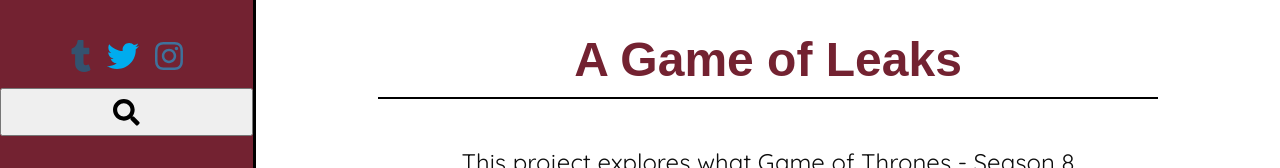
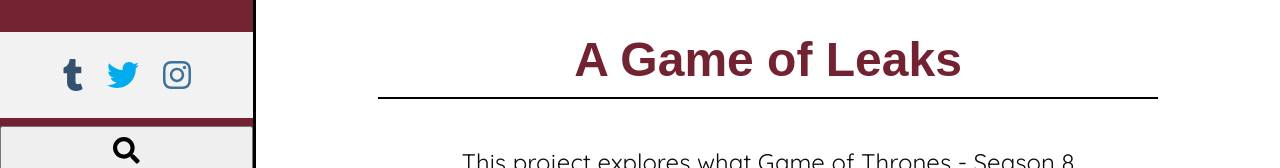
Before and after one commit to mjhughes707/agameofleaks, a React (Create React App) app: page / in a window 1280 px wide. Shown: the top 168 px of the page. Built offline with nearby package versions, Linux system fonts and the light colour scheme; a web font is replaced by a local one.

Commit message:
updated styling for social fields

```diff
--- a/src/Components/Sidebar/Components/Social.css
+++ b/src/Components/Sidebar/Components/Social.css
@@ -1,11 +1,14 @@
 .Social {
   display: flex;
   justify-content: center;
+  align-items: center;
   width: 100%;
+  height: 86px;
+  background-color: #f2f2f2;
 }
 
 .font-awesome {
-  margin: 0.5rem;
+  margin: 0.75rem;
   width: 1rem;
 }
 
```
